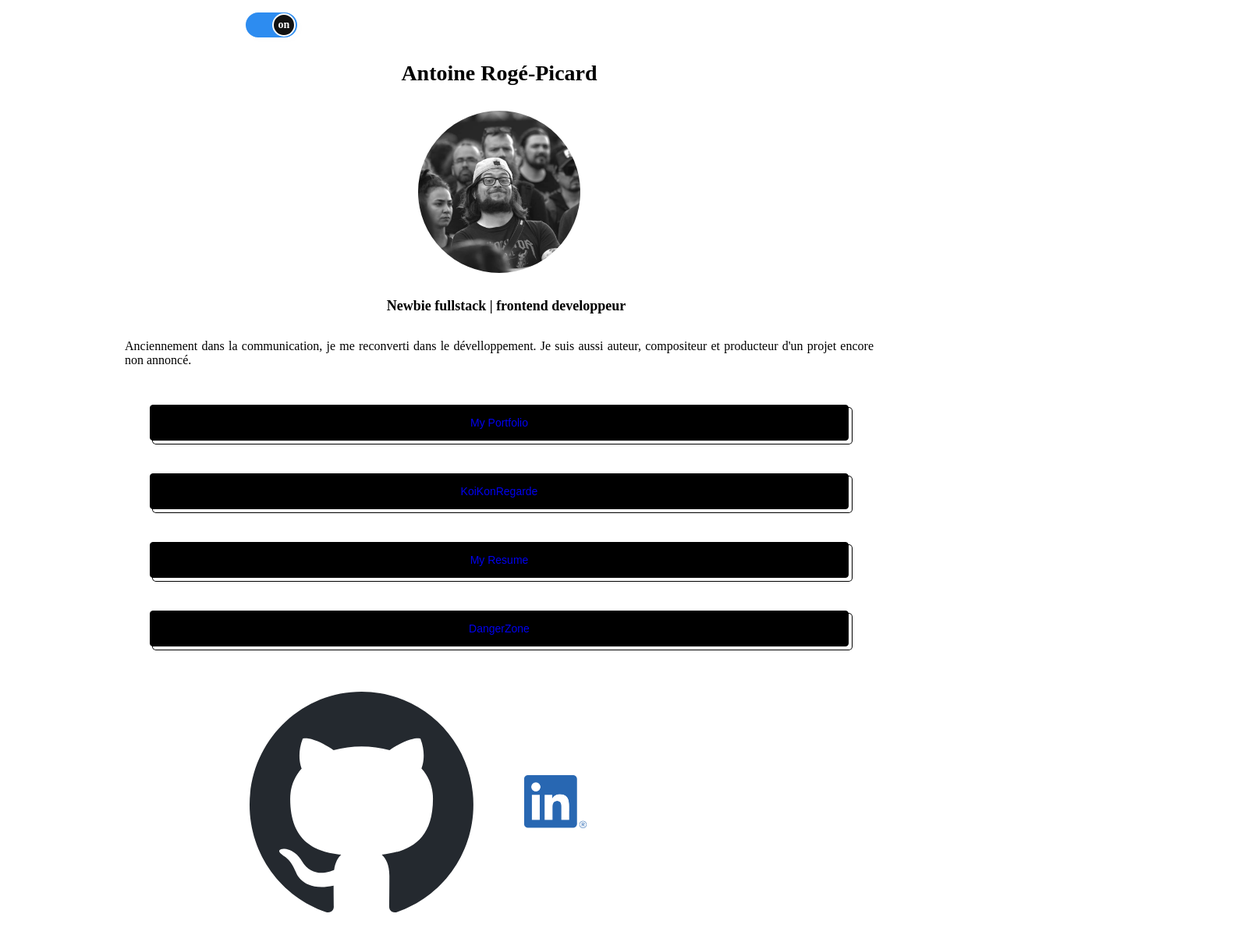
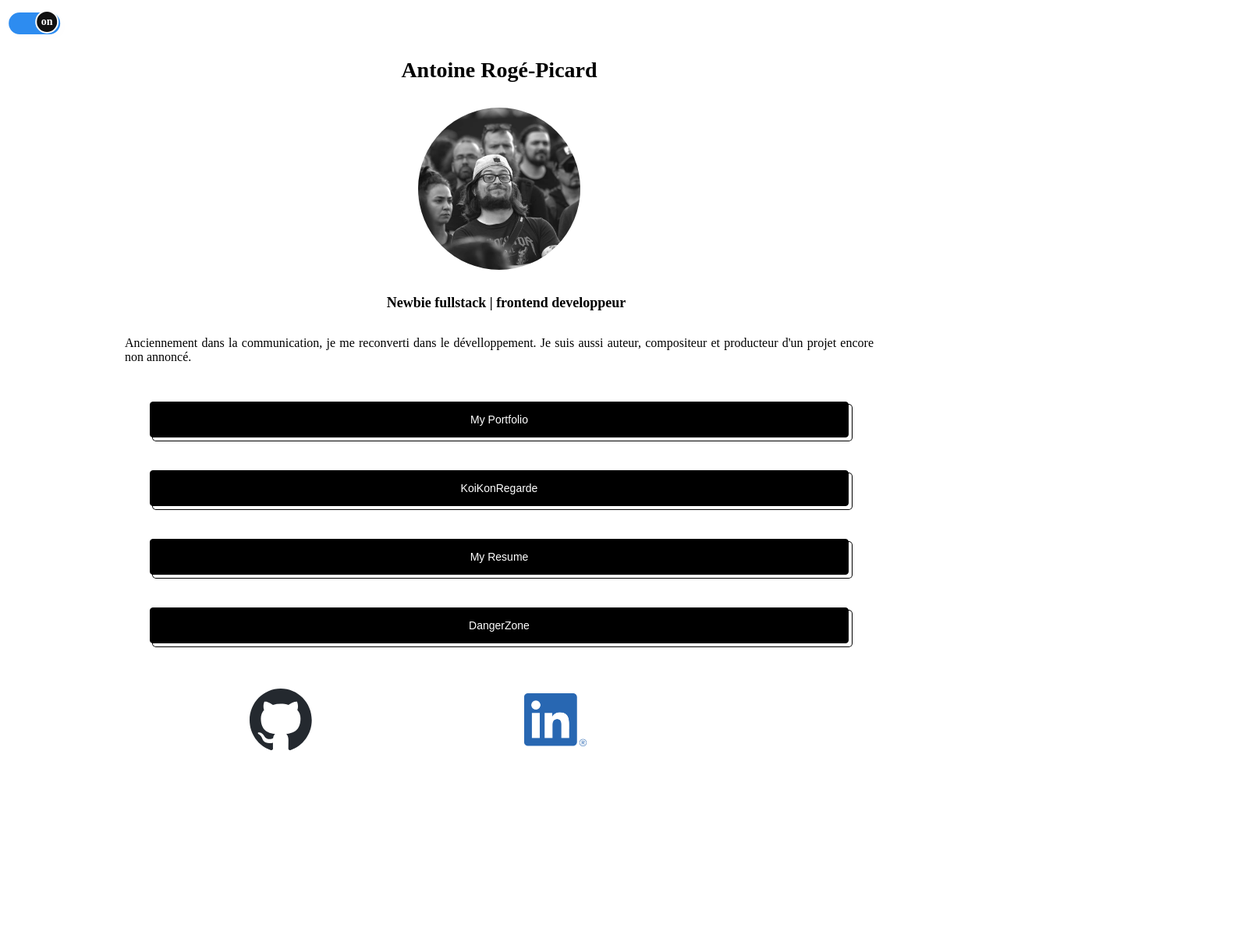
Before and after one commit to AramirRp/linktrant, a plain HTML site: page index.html in a window 1280 px wide. Shown: the whole page at 78% size, 1600 px wide, since content can reach past the window. After the commit the page ends 1014 px from the top, so only its background shows below. Drawn offline with Linux system fonts and the light colour scheme.

Commit message:
on avance

```diff
--- a/index.html
+++ b/index.html
@@ -10,7 +10,7 @@
     <div class="all">
       <div class="darkbtn">
         <label class="switch">
-          <input class="toggle" type="checkbox" checked="">
+          <input class="toggle" type="checkbox" checked="" />
           <span class="slider"></span>
           <span class="card-side"></span>
         </label>
@@ -25,31 +25,46 @@
         <h2 class="bio">Newbie fullstack | frontend developpeur</h2>
         <p>
           Anciennement dans la communication, je me reconverti dans le
-          dévelloppement. Je suis aussi auteur, compositeur et producteur d'un projet encore non annoncé.
+          dévelloppement. Je suis aussi auteur, compositeur et producteur d'un
+          projet encore non annoncé.
         </p>
       </div>
       <div class="links">
+        <a href="https://portfolio-antoinerp.vercel.app" target="_blank">
+          <button class="button-55" role="button">
+            <span class="text">My Portfolio</span>
+          </button>
+        </a>
 
+        <a
+          href="https://koi-kon-regarde-react-version.vercel.app"
+          target="_blank"
+        >
           <button class="button-55" role="button">
-          <a href="https://portfolio-antoinerp.vercel.app" target="_blank">
-          <span class="text">My Portfolio</span></a>
+            <span class="text">KoiKonRegarde</span>
           </button>
+        </a>
+        <a
+          href="https://portfolio-antoinerp.vercel.app/assets/cv-2024-C4BKqRx6.pdf"
+          target="_blank"
+        >
           <button class="button-55" role="button">
-          <a href="https://koi-kon-regarde-react-version.vercel.app" target="_blank">
-          <span class="text">KoiKonRegarde</span></a>
+            <span class="text">My Resume</span>
           </button>
+        </a>
+        <a href="https://antoinerp.wordpress.com" target="_blank">
           <button class="button-55" role="button">
-          <a href="https://portfolio-antoinerp.vercel.app/assets/cv-2024-C4BKqRx6.pdf" target="_blank">
-          <span class="text">My Resume</span></a>
+            <span class="text">DangerZone</span>
           </button>
-        <button class="button-55" role="button">
-          <a href="https://antoinerp.wordpress.com" target="_blank">
-          <span class="text">DangerZone</span></a>
-        </button>
+        </a>
       </div>
       <div class="logo">
-        <a href="https://github.com/AramirRp" target="_blank"><img src="./assets/github-mark.svg" alt="" /></a>
-        <a href="https://www.linkedin.com/in/antoinerp/" target="_blank"><img class="linkedin" src="./assets/LI-In-Bug.png" alt="" /></a>
+        <a href="https://github.com/AramirRp" target="_blank"
+          ><img class="git" src="./assets/github-mark.svg" alt=""
+        /></a>
+        <a href="https://www.linkedin.com/in/antoinerp/" target="_blank"
+          ><img class="linkedin" src="./assets/LI-In-Bug.png" alt=""
+        /></a>
       </div>
     </div>
     <script src="script.js"></script>
--- a/style.css
+++ b/style.css
@@ -125,8 +125,13 @@ p {
   width: 5em;
 }
 
+.git{
+  width: 5em;
+}
+
 a {
   text-decoration: none;
+  color: white;
 }
 
 .dark-mode {
@@ -179,7 +184,8 @@ a {
   flex-direction: column;
   justify-content: end;
   align-items: end;
-  margin-left: 20em;
+  width: 100%;
+  margin-left: 1em;
   margin-top: .9em;
 }
 
@@ -194,9 +200,8 @@ a {
   flex-direction: column;
   justify-content: center;
   align-items: center;
-  gap: 30px;
-  width: 70px;
-  height: 36px;
+  width: 4.4em;
+  height: 2em;
   transform: translateX(calc(50% - 10px));
 }
 
```
Also changed, not shown: script.js (line endings or trailing spaces). Lines whose indentation alone changed are shown as unchanged.
